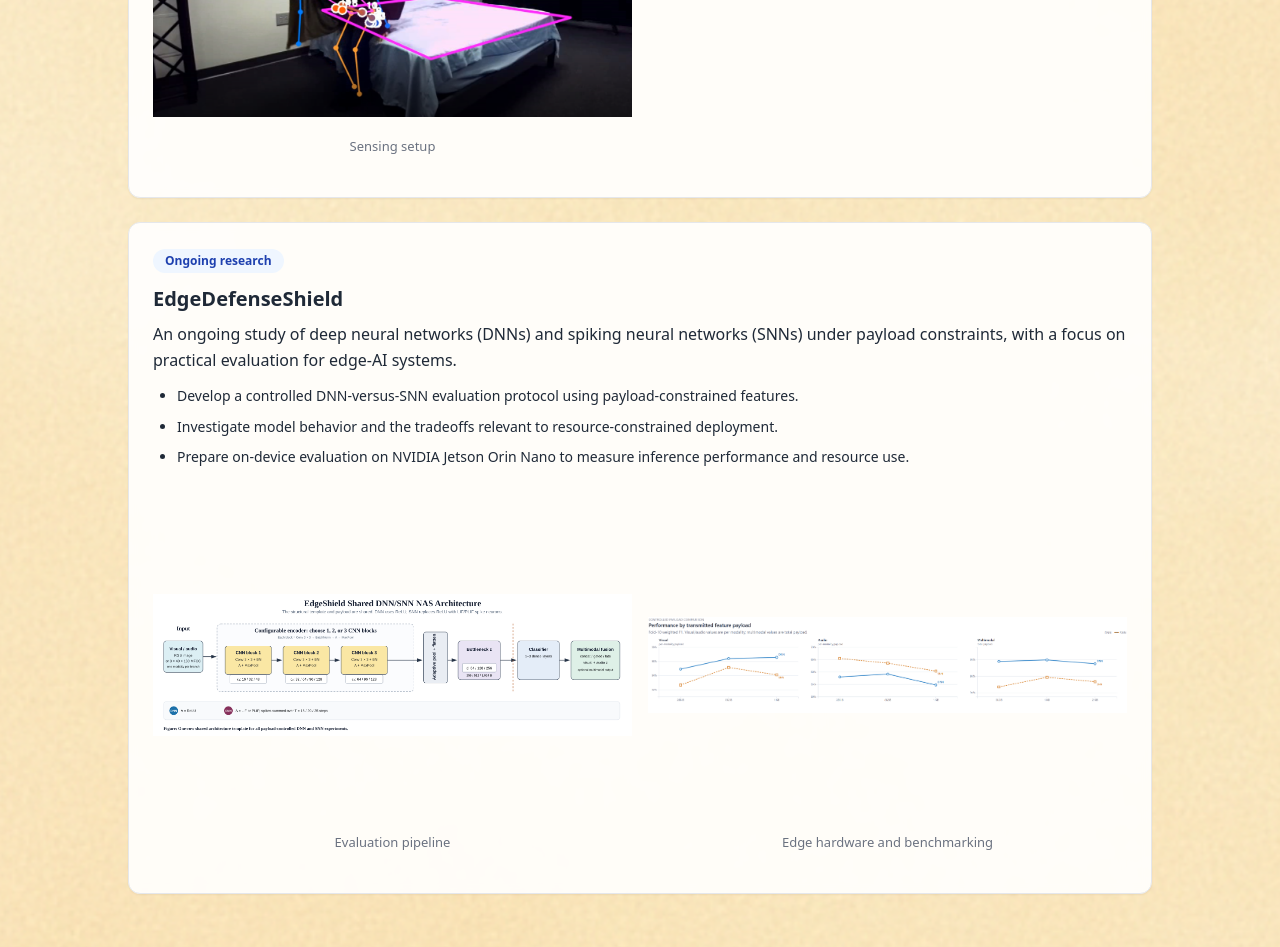
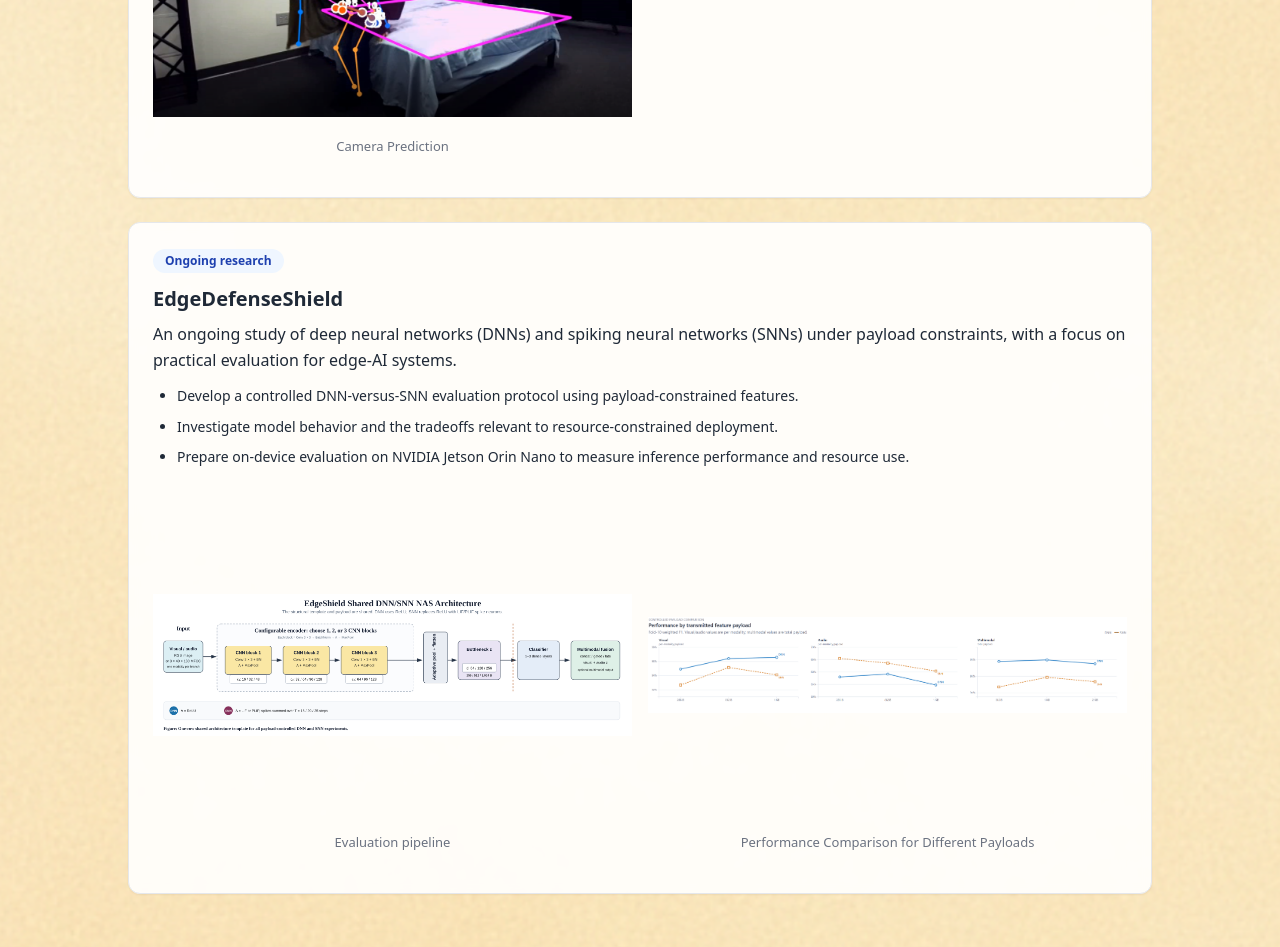
Before and after one commit to ZarTShe/portfolio, a React (Vite) app: page / in a window 1280 px wide. Shown: the part 1380-2327 px from the top of the page. Built offline with nearby package versions, Linux system fonts and the light colour scheme.

Commit message:
Update image captions and file extensions in App.jsx

```diff
--- a/src/App.jsx
+++ b/src/App.jsx
@@ -31,7 +31,7 @@ const ongoingProjects = [
       {
         src: "images/bed_exit.PNG",
         alt: "mmWave radar and camera setup for the bed-exit detection project",
-        caption: "Sensing setup",
+        caption: "Camera Prediction",
       },
     ],
   },
@@ -48,14 +48,14 @@ const ongoingProjects = [
     // the hardware evaluation is complete.
     images: [
       {
-        src: "images/snn_dnn.PNG",
+        src: "images/snn_dnn.png",
         alt: "EdgeDefenseShield evaluation pipeline comparing DNN and SNN approaches",
         caption: "Evaluation pipeline",
       },
       {
-        src: "images/snn_dnn_result.png",
+        src: "images/snn_dnn_result.PNG",
         alt: "Jetson Orin Nano setup or on-device benchmarking results",
-        caption: "Edge hardware and benchmarking",
+        caption: "Performance Comparison for Different Payloads",
       },
     ],
   },
```
